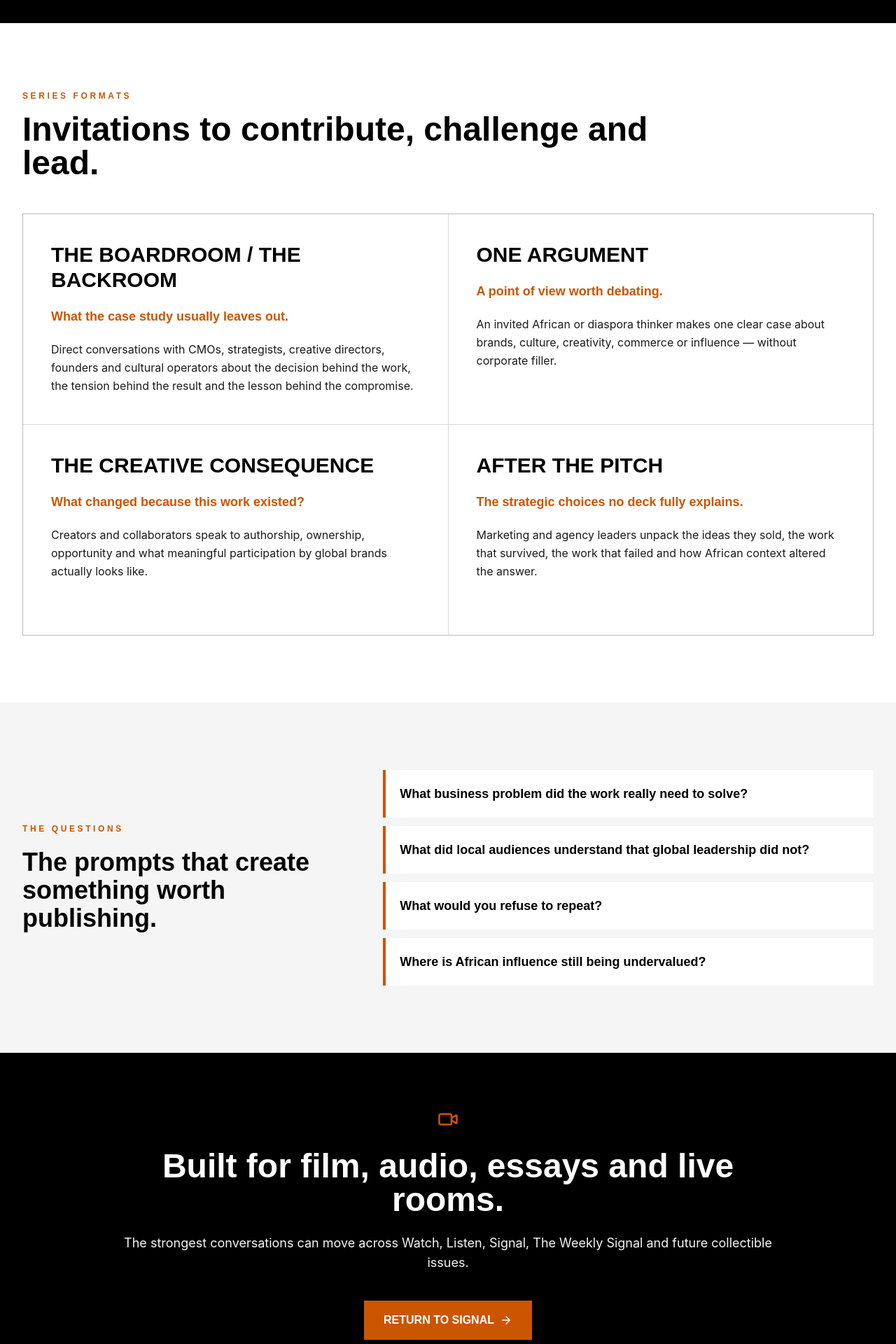
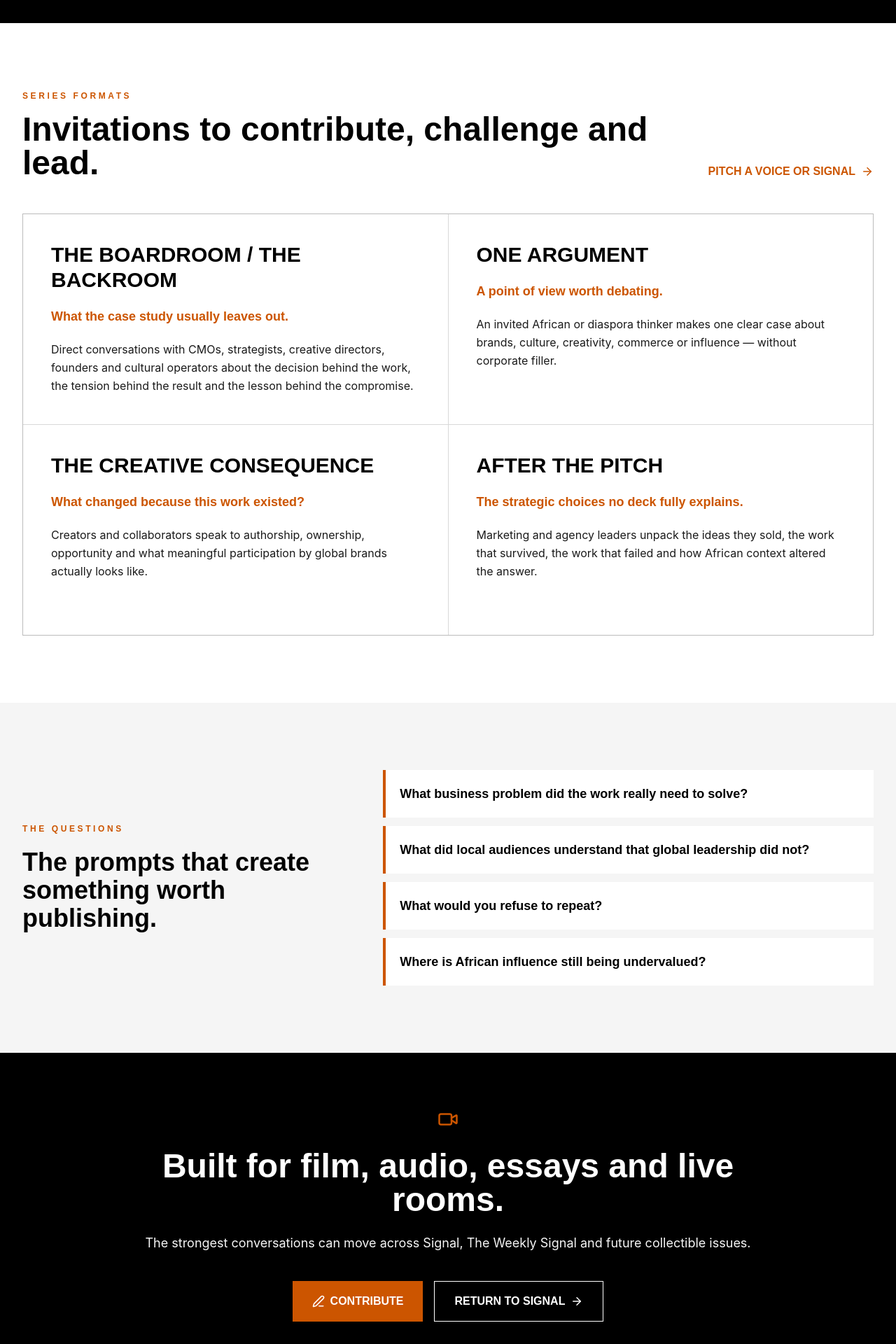
Before and after one commit to sshangasi-ux/monokromatik-production, a Next.js app: page /conversations in a window 1280 px wide. Shown: the part 540-2460 px from the top of the page at 70% size. Built offline with nearby package versions, Linux system fonts and the light colour scheme.

Commit message:
feat: connect Conversations to contributor gateway

```diff
--- a/app/conversations/page.tsx
+++ b/app/conversations/page.tsx
@@ -1,5 +1,5 @@
 import Link from 'next/link';
-import { ArrowRight, Mic, Video } from 'lucide-react';
+import { ArrowRight, Mic, PenLine, Video } from 'lucide-react';
 import Navigation from '../components/Navigation';
 
 const conversationFormats = [
@@ -52,8 +52,13 @@ export default function ConversationsPage() {
 
       <section className="py-20 md:py-24">
         <div className="max-w-7xl mx-auto px-4 sm:px-6 lg:px-8">
-          <p className="text-xs tracking-[0.3em] font-display font-bold text-mono-amber mb-4">SERIES FORMATS</p>
-          <h2 className="max-w-4xl text-4xl md:text-5xl font-display font-bold text-mono-black mb-12">Invitations to contribute, challenge and lead.</h2>
+          <div className="flex flex-col md:flex-row md:items-end md:justify-between gap-5 mb-12">
+            <div>
+              <p className="text-xs tracking-[0.3em] font-display font-bold text-mono-amber mb-4">SERIES FORMATS</p>
+              <h2 className="max-w-4xl text-4xl md:text-5xl font-display font-bold text-mono-black">Invitations to contribute, challenge and lead.</h2>
+            </div>
+            <Link href="/contribute" className="inline-flex items-center gap-2 text-mono-amber font-display font-bold shrink-0">PITCH A VOICE OR SIGNAL <ArrowRight size={18} /></Link>
+          </div>
           <div className="grid lg:grid-cols-2 gap-px bg-mono-gray/25 border border-mono-gray/25">
             {conversationFormats.map((format) => (
               <article key={format.name} className="bg-mono-white p-8 md:p-10 min-h-[300px]">
@@ -84,8 +89,11 @@ export default function ConversationsPage() {
         <div className="max-w-5xl mx-auto px-4 sm:px-6 lg:px-8 text-center">
           <Video className="mx-auto text-mono-amber mb-7" size={30} />
           <h2 className="text-4xl md:text-5xl font-display font-bold">Built for film, audio, essays and live rooms.</h2>
-          <p className="mt-6 text-lg text-mono-soft-white font-body">The strongest conversations can move across Watch, Listen, Signal, The Weekly Signal and future collectible issues.</p>
-          <Link href="/signal" className="mt-10 inline-flex items-center gap-2 bg-mono-amber text-mono-white px-7 py-4 font-display font-bold">RETURN TO SIGNAL <ArrowRight size={18} /></Link>
+          <p className="mt-6 text-lg text-mono-soft-white font-body">The strongest conversations can move across Signal, The Weekly Signal and future collectible issues.</p>
+          <div className="mt-10 flex flex-wrap justify-center gap-4">
+            <Link href="/contribute" className="inline-flex items-center gap-2 bg-mono-amber text-mono-white px-7 py-4 font-display font-bold"><PenLine size={18} /> CONTRIBUTE</Link>
+            <Link href="/signal" className="inline-flex items-center gap-2 border border-mono-white text-mono-white px-7 py-4 font-display font-bold">RETURN TO SIGNAL <ArrowRight size={18} /></Link>
+          </div>
         </div>
       </section>
     </div>
```
